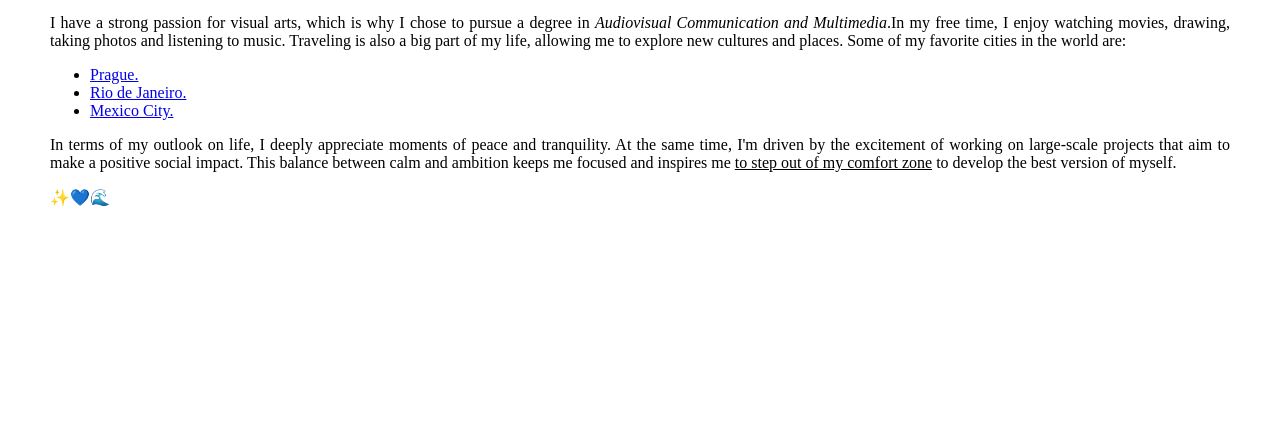
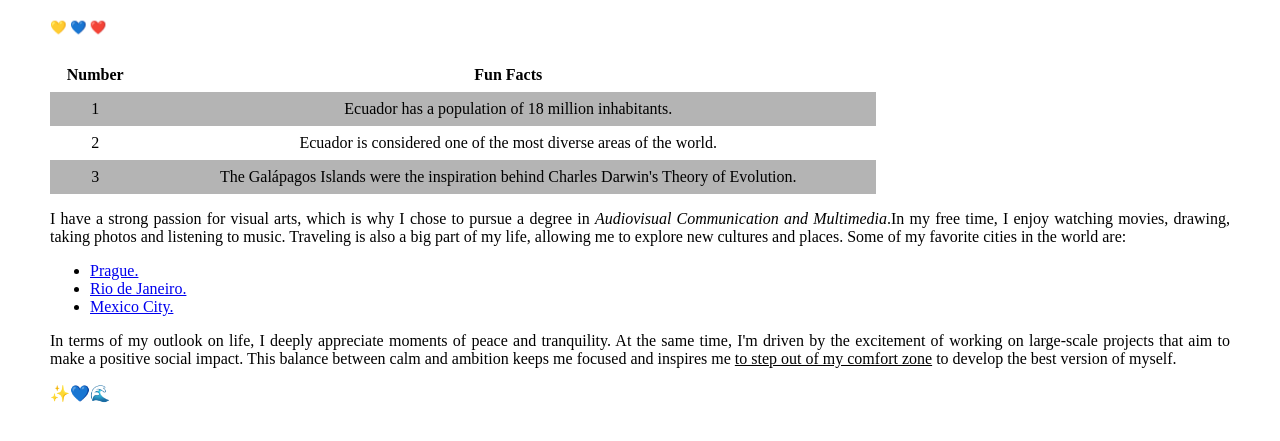
Before and after one commit to MaPaulaAlmeida/My-First-Repository, a plain HTML site: page index.html in a window 1280 px wide. Shown: the part 417-858 px from the top of the page. Before the commit the page ends 800 px from the top, so only its background shows below. Drawn offline with Linux system fonts and the light colour scheme.

Commit message:
9th Change - Table.
I created a table that highlights some fun facts about Ecuador.

```diff
--- a/index.html
+++ b/index.html
@@ -32,6 +32,45 @@
   </center>
   </figure>
     </div>
+    <head>
+      <h5>&#128155;
+        &#128153;
+        &#10084;&#65039;</h5>
+      <style>
+        table {
+          border-collapse: collapse;
+          width: 70%;
+        }
+        th,
+        td {
+          text-align: center;
+          padding: 8px;
+        }
+        tr:nth-child(even) {
+          background-color: #b4b4b4;
+        }
+      </style>
+    </head>
+    <div>
+      <table>
+        <tr>
+          <th>Number</th>
+          <th>Fun Facts</th>
+        </tr>
+        <tr>
+          <td>1</td>
+          <td>Ecuador has a population of 18 million inhabitants.</td>
+        </tr>
+        <tr>
+          <td>2</td>
+          <td>Ecuador is considered one of the most diverse areas of the world.</td>
+        </tr>
+        <tr>
+          <td>3</td>
+          <td>The Galápagos Islands were the inspiration behind Charles Darwin's Theory of Evolution.</td>
+        </tr>
+      </table>
+    </div>
     <p style="text-align: justify">
       I have a strong passion for visual arts, which is why I chose to pursue a
       degree in <i>Audiovisual Communication and Multimedia</i>.In my free
```
